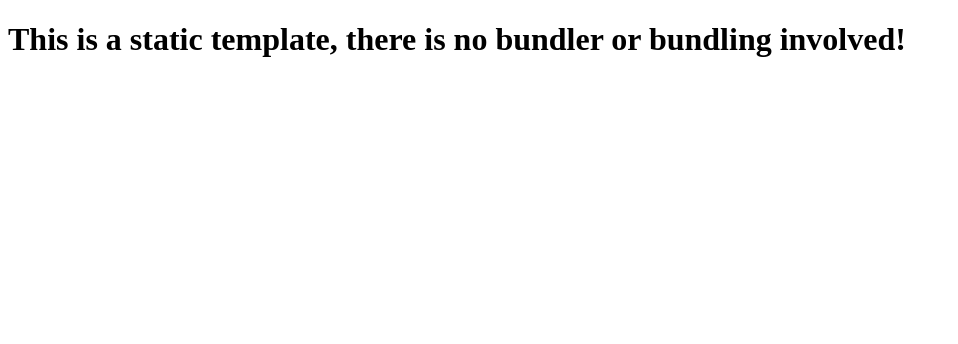
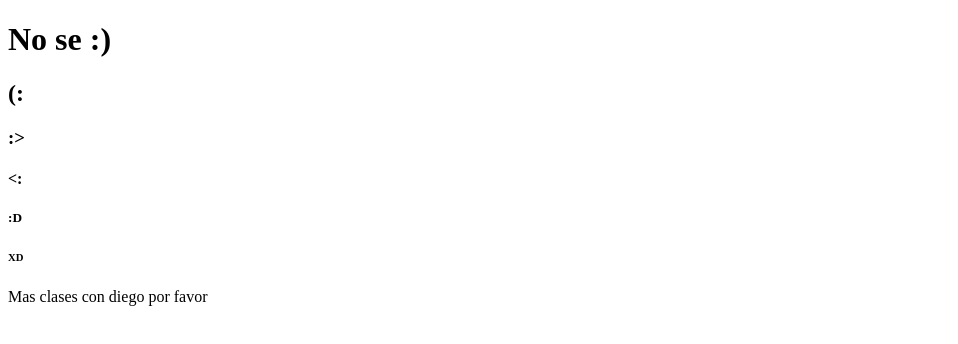
Before and after one commit to briancamilo28/html-briancamilo-diazmazo, a website: page index.html in a window 1280 px wide. Shown: the whole page, without its empty margins (0-958 px from the left). Drawn offline with Linux system fonts and the light colour scheme.

Commit message:
titulos y parrafos

```diff
--- a/index.html
+++ b/index.html
@@ -1,12 +1,32 @@
 <!DOCTYPE html>
 <html lang="en">
   <head>
-    <meta charset="UTF-8">
-    <meta name="viewport" content="width=device-width, initial-scale=1.0">
-    <meta http-equiv="X-UA-Compatible" content="ie=edge">
+    <meta charset="UTF-8" />
+    <meta name="viewport" content="width=device-width, initial-scale=1.0" />
+    <meta http-equiv="X-UA-Compatible" content="ie=edge" />
     <title>Static Template</title>
   </head>
   <body>
-    <h1>This is a static template, there is no bundler or bundling involved!</h1>
+    <h1>
+      No se :)
+    </h1>
+    <h2>
+      (:
+    </h2>
+    <h3>
+      :>
+    </h3>
+    <h4>
+      <:
+    </h4>
+    <h5>
+      :D
+    </h5>
+    <h6>
+      XD
+    </h6>
+    <p>
+      Mas clases con diego por favor
+    </p>
   </body>
 </html>
```
